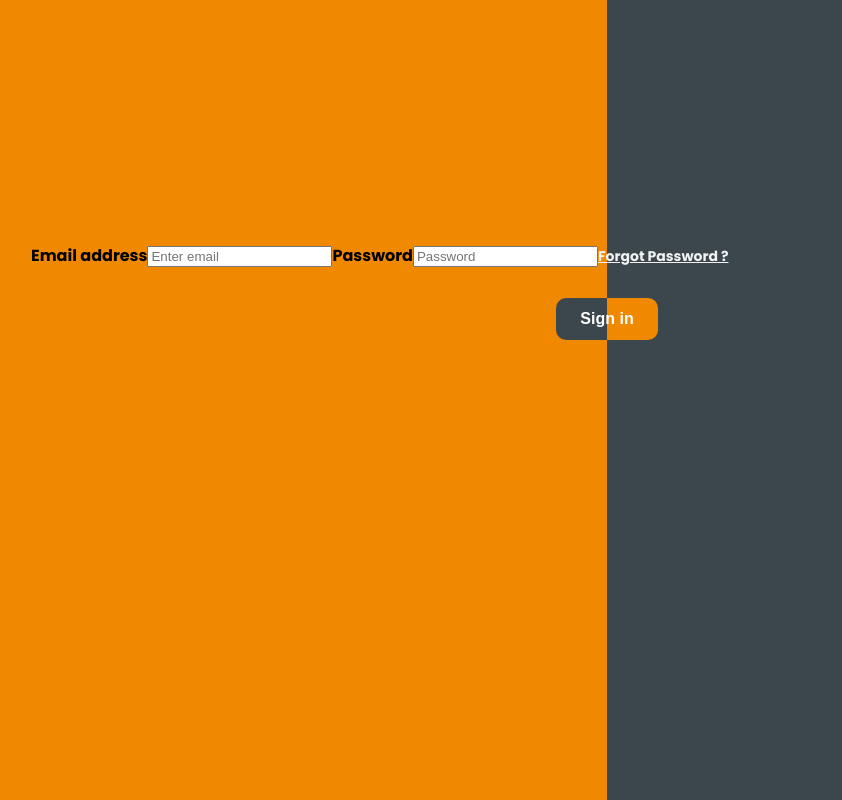
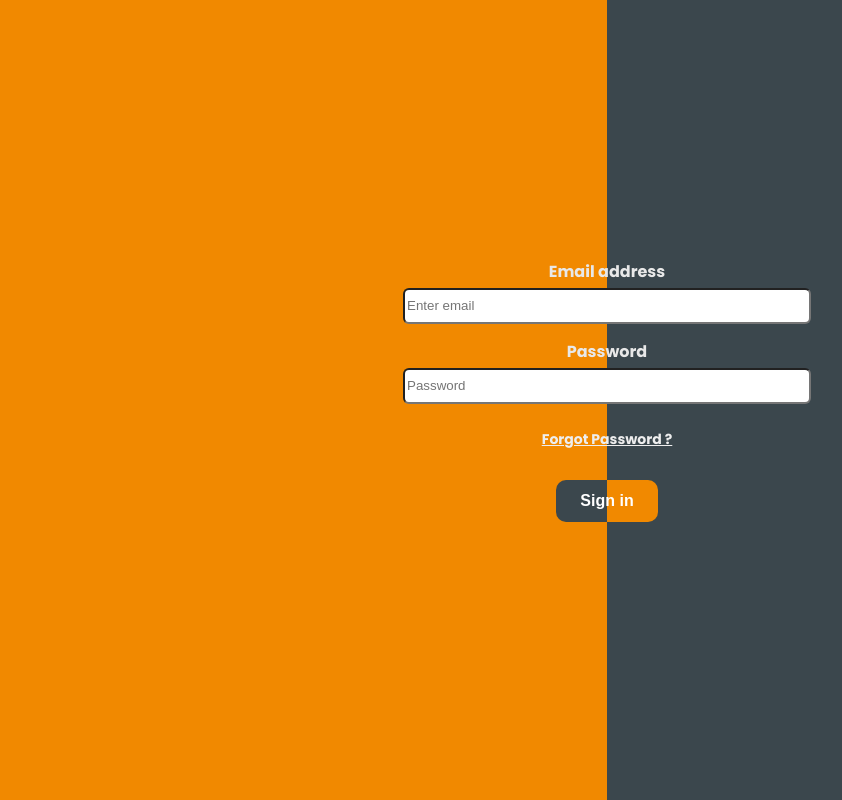
Before and after one commit to MarwanEsm/Currency-Rate-Exchange, a React (Create React App) app: page /login in a window 1280 px wide. Shown: the top 800 px of the page, without its empty margins (33-875 px from the left). Built offline with nearby package versions, Linux system fonts and the light colour scheme.

Commit message:
modify style

```diff
--- a/src/screens/login/Login.module.scss
+++ b/src/screens/login/Login.module.scss
@@ -1,22 +1,36 @@
 .formContainer {
-    margin: 19% 5% 15% 5%;
     position: relative;
+    display: flex;
+    flex-direction: column;
+    align-items: center;
+    justify-content: center;
+    height: 100vh;
+    padding: 0 5%;
 }
 
 .formContainer input {
-    width: "70%";
+    width: 100%;
+    max-width: 400px;
+    border-radius: 6px;
+    height: 30px;
+    margin-bottom: 15px;
+}
+
+.formContainer input:focus-visible {
+    outline: none !important;
 }
 
 .formContainer label {
-    color: "#f2f2f2";
-    font-weight: bolder
+    font-weight: bolder;
+    color: #e8e8e8;
+    margin-bottom: 4px;
 }
 
 .formContainer a {
     font-size: 14px;
     text-decoration: underline;
     padding-top: 10px;
-    color: #f2f2f2;
+    color: #eeeeee;
     font-weight: bolder;
 }
 
@@ -25,5 +39,3 @@
     margin-bottom: 20px;
     background-color: yellow;
 }
-
-.formContainer img {}
```
Also changed, not shown: src/screens/login/Login.jsx (+3 -6 lines).
